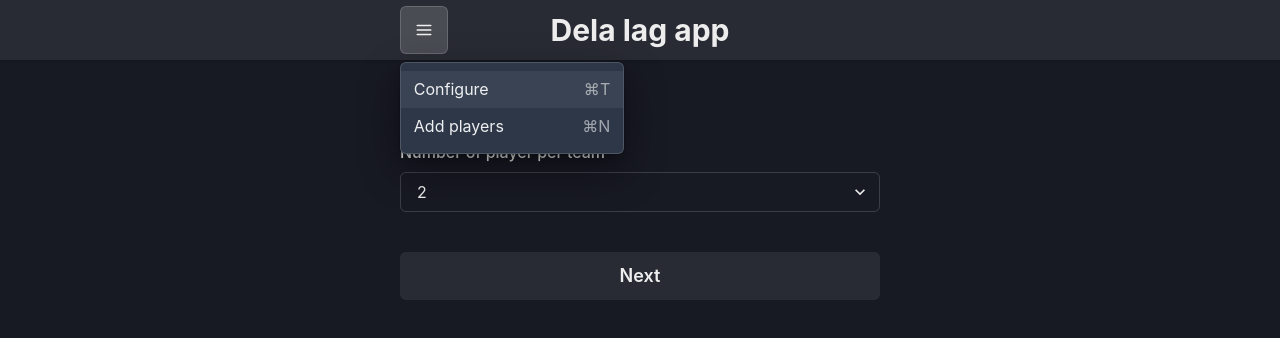
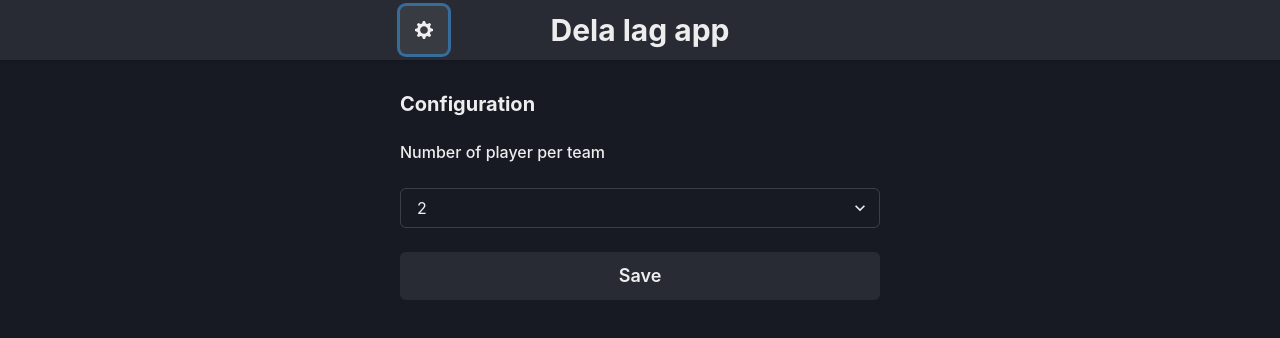
Before and after one commit to iamrane/team-shuffle, a Next.js app: page / in a window 1280 px wide. Both pictures are taken after a click on the button "Settings". Shown: the top 338 px of the page. Built offline with nearby package versions, Linux system fonts and the light colour scheme.

Commit message:
Reorder the views and stuff

```diff
--- a/components/ConfigurationForm.js
+++ b/components/ConfigurationForm.js
@@ -1,34 +1,49 @@
-import {Box, FormControl, FormLabel, Heading, Select, Stack} from "@chakra-ui/react";
+import {Box, Button, FormLabel, Heading, Select, Stack} from "@chakra-ui/react";
 import {useRecoilState} from "recoil";
-import { nrOfPlayersPerTeamState } from '../states';
+import {Field, Form, Formik} from "formik";
+import {nrOfPlayersPerTeamState, viewState} from '../states';
 
 export default function ConfigurationForm() {
+    const [,setView] = useRecoilState(viewState);
     const [nrOfPlayersPerTeam, setNrOfPlayersPerTeam] = useRecoilState(nrOfPlayersPerTeamState);
 
-    function onNrOfPlayersPerTeamChange(event) {
-        const value = parseInt(event.target.value);
-        setNrOfPlayersPerTeam(value);
-    }
-
     return (
+        <Formik
+            onSubmit={(values) => {
+                setNrOfPlayersPerTeam(parseInt(values?.nrOfPlayersPerTeam, 10));
+                setView('players');
+            }}
+            initialValues={{
+                nrOfPlayersPerTeam,
+            }}
+        >
+            {() => (
+                <Form>
+                    <Stack spacing={6}>
                         <Box mt={4}>
                             <Heading size="md" mb={6}>Configuration</Heading>
-
                             <Stack spacing={4}>
-                <FormControl>
-                    <FormLabel htmlFor="numberOfPlayerPerTeam">Number of player per team</FormLabel>
-                    <Select
-                        id="numberOfPlayerPerTeam"
-                        onChange={onNrOfPlayersPerTeamChange}
-                        value={nrOfPlayersPerTeam}
-                    >
+                                <Field name="nrOfPlayersPerTeam">
+                                    {({ field }) => (
+                                        <>
+                                            <FormLabel htmlFor="nrOfPlayersPerTeam">Number of player per team</FormLabel>
+                                            <Select id="nrOfPlayersPerTeam" {...field}>
                                                 <option value="2">2</option>
                                                 <option value="3">3</option>
                                                 <option value="4">4</option>
                                                 <option value="5">5</option>
                                             </Select>
-                </FormControl>
+                                        </>
+                                    )}
+                                </Field>
                             </Stack>
                         </Box>
+                        <Button type="submit" size="lg">
+                            Save
+                        </Button>
+                    </Stack>
+                </Form>
+            )}
+        </Formik>
     );
 }
--- a/components/PlayerForm.js
+++ b/components/PlayerForm.js
@@ -1,8 +1,10 @@
 import {Button, FormControl, FormErrorMessage, FormLabel, Heading, Input, Stack} from "@chakra-ui/react";
-import {Field, Form} from "formik";
+import {Field, Form, Formik} from "formik";
 import {useRecoilState} from "recoil";
-import {AddIcon, ChevronLeftIcon} from "@chakra-ui/icons";
-import { viewState } from '../states';
+import {AddIcon, RepeatIcon} from "@chakra-ui/icons";
+import {viewState, playersState, teamsState, benchState, nrOfPlayersPerTeamState} from '../states';
+import Players from "./Players";
+import {splitTeams} from "../utils";
 
 function validateName(value) {
     let error
@@ -16,18 +18,29 @@ function validateName(value) {
 
 export default function PlayerForm() {
     const [, setView] = useRecoilState(viewState);
+    const [players, setPlayers] = useRecoilState(playersState);
+    const [, setTeams] = useRecoilState(teamsState);
+    const [, setBench] = useRecoilState(benchState);
+    const [nrOfPlayersPerTeam] = useRecoilState(nrOfPlayersPerTeamState);
+
     return (
+        <Stack spacing={6}>
+            <Formik
+                validateOnBlur={false}
+                onSubmit={(values, actions) => {
+                    const name = values?.name;
+                    const level = values?.level;
+                    setPlayers([...players, { name, level }]);
+                    actions.resetForm();
+                }}
+                initialValues={{
+                    name: '',
+                    level: '3',
+                }}
+            >
+                {() => (
                     <Form>
                         <Stack spacing={4}>
-                <Button
-                    size="lg"
-                    alignSelf="start"
-                    leftIcon={<ChevronLeftIcon />}
-                    onClick={() => setView('configuration')}
-                >
-                    Go back
-                </Button>
-
                             <Heading size="md">Add player</Heading>
 
                             <Stack spacing={4} direction="row">
@@ -45,5 +58,24 @@ export default function PlayerForm() {
                             <Button size="lg" type="submit" leftIcon={<AddIcon />}>Add</Button>
                         </Stack>
                     </Form>
+                )}
+            </Formik>
+            {players?.[0] && <Players players={players} />}
+            {players?.[3] && (
+                <Button
+                    size="lg"
+                    onClick={() => {
+                        const [newTeams, newBench] = splitTeams(players, nrOfPlayersPerTeam);
+                        setTeams(newTeams);
+                        setBench(newBench);
+                        setView('teams');
+                    }}
+                    leftIcon={<RepeatIcon />}
+                >
+                    Generate teams
+                </Button>
+            )}
+        </Stack>
+
     );
 }
--- a/components/Teams.js
+++ b/components/Teams.js
@@ -1,16 +1,20 @@
 import {Grid, Heading, Box, Stack, Text, Divider, Button} from "@chakra-ui/react";
 import Bench from './Bench';
 import PlayerAvatar from "./PlayerAvatar";
-import {ChevronLeftIcon} from "@chakra-ui/icons";
+import {ChevronLeftIcon, RepeatIcon} from "@chakra-ui/icons";
 import {useRecoilState} from "recoil";
-import {benchState, teamsState, viewState} from "../states";
+import { playersState, nrOfPlayersPerTeamState, benchState, teamsState, viewState} from "../states";
+import {splitTeams} from "../utils";
 
 export default function Teams() {
     const [, setView] = useRecoilState(viewState);
-    const [teams] = useRecoilState(teamsState);
-    const [bench] = useRecoilState(benchState);
+    const [players] = useRecoilState(playersState);
+    const [nrOfPlayersPerTeam] = useRecoilState(nrOfPlayersPerTeamState);
+    const [teams, setTeams] = useRecoilState(teamsState);
+    const [bench, setBench] = useRecoilState(benchState);
 
     return (
+        <Stack spacing={10}>
             <Stack spacing={4}>
                 <Button
                     size="lg"
@@ -45,5 +49,17 @@ export default function Teams() {
                     </Box>
                 ))}
             </Stack>
+            <Button
+                size="lg"
+                onClick={() => {
+                    const [newTeams, newBench] = splitTeams(players, nrOfPlayersPerTeam);
+                    setTeams(newTeams);
+                    setBench(newBench);
+                }}
+                leftIcon={<RepeatIcon />}
+            >
+                Shuffle teams
+            </Button>
+        </Stack>
     );
 }
--- a/components/Top.js
+++ b/components/Top.js
@@ -1,35 +1,16 @@
-import {Box, Center, Heading, Menu, MenuButton, MenuList, MenuItem, IconButton, Container} from "@chakra-ui/react";
-import { HamburgerIcon } from "@chakra-ui/icons";
+import {Box, Center, Heading, IconButton, Container} from "@chakra-ui/react";
+import { SettingsIcon } from "@chakra-ui/icons";
+import {useRecoilState} from "recoil";
+import { viewState } from "../states";
 
-export default function Top({onMenuClick}) {
-    function handleMenuClick(view) {
-        return event => {
-            event.preventDefault();
-            onMenuClick(view);
-        }
-    }
+export default function Top() {
+    const [, setView] = useRecoilState(viewState);
 
     return (
         <Box zIndex={1} pos="fixed" top={0} left={0} bg="whiteAlpha.200" w="100%" h="60px" boxShadow="base">
             <Container pos="relative" maxW="lg">
                 <Center pos="absolute" top={0} left={0} h="60px" px={4}>
-                    <Menu>
-                        <MenuButton
-                            size="lg"
-                            as={IconButton}
-                            aria-label="Options"
-                            icon={<HamburgerIcon />}
-                            variant="outline"
-                        />
-                        <MenuList>
-                            <MenuItem command="⌘T" onClick={handleMenuClick('configuration')}>
-                                Configure
-                            </MenuItem>
-                            <MenuItem command="⌘N" onClick={handleMenuClick('players')}>
-                                Add players
-                            </MenuItem>
-                        </MenuList>
-                    </Menu>
+                    <IconButton size="lg" onClick={() => setView('configuration')} aria-label="Settings" icon={<SettingsIcon />} />
                 </Center>
                 <Center h="60px" w="100%">
                     <Heading size="lg">Dela lag app</Heading>
--- a/pages/index.js
+++ b/pages/index.js
@@ -1,30 +1,17 @@
 import Head from 'next/head'
-import {Formik} from "formik";
 import {useRecoilState} from "recoil";
-import { Container, Stack, Button } from "@chakra-ui/react";
-import {RepeatIcon} from "@chakra-ui/icons";
+import { Container } from "@chakra-ui/react";
 import Top from '../components/Top';
 import ConfigurationForm from '../components/ConfigurationForm';
 import PlayerForm from '../components/PlayerForm';
-import Players from '../components/Players';
 import Teams from '../components/Teams';
-import { viewState, nrOfPlayersPerTeamState, benchState, teamsState, playersState } from '../states';
-import { splitTeams } from "../utils";
+import { viewState, benchState, teamsState } from '../states';
 
 export default function Home() {
-    const [view, setView] = useRecoilState(viewState);
-    const [players, setPlayers] = useRecoilState(playersState);
-    const [teams, setTeams] = useRecoilState(teamsState);
-    const [bench, setBench] = useRecoilState(benchState);
-    const [nrOfPlayersPerTeam] = useRecoilState(nrOfPlayersPerTeamState);
+    const [view] = useRecoilState(viewState);
+    const [teams] = useRecoilState(teamsState);
+    const [bench] = useRecoilState(benchState);
 
-    console.log('teams', teams);
-
-    function handleGenerateTeams() {
-        const [newTeams, newBench] = splitTeams(players, nrOfPlayersPerTeam);
-        setTeams(newTeams);
-        setBench(newBench);
-    }
 
     return (
         <Container maxW="lg" py={4} mt="60px">
@@ -34,62 +21,10 @@ export default function Home() {
                 <link rel="icon" href="/favicon.ico" />
             </Head>
 
-            <Top onMenuClick={setView} />
-
-            {view === 'configuration' && (
-                <Stack spacing={10}>
-                    <ConfigurationForm />
-                    <Button size="lg" onClick={() => setView('players')}>
-                        Next
-                    </Button>
-                </Stack>
-            )}
-
-            {view === 'players' && (
-                <Stack spacing={6}>
-                    <Formik
-                        validateOnBlur={false}
-                        onSubmit={(values, actions) => {
-                            const name = values?.name;
-                            const level = values?.level;
-                            setPlayers([...players, { name, level }]);
-                            actions.resetForm();
-                        }}
-                        initialValues={{
-                            name: '',
-                            level: '3',
-                        }}
-                    >
-                        {() => <PlayerForm />}
-                    </Formik>
-                    {players?.[0] && <Players players={players} />}
-                    {players?.[3] && (
-                        <Button
-                            size="lg"
-                            onClick={() => {
-                                handleGenerateTeams();
-                                setView('teams');
-                            }}
-                            leftIcon={<RepeatIcon />}
-                        >
-                            Generate teams
-                        </Button>
-                    )}
-                </Stack>
-            )}
-
-            {view === 'teams' && (
-                <Stack spacing={10}>
-                    <Teams teams={teams} bench={bench} />
-                    <Button
-                        size="lg"
-                        onClick={handleGenerateTeams}
-                        leftIcon={<RepeatIcon />}
-                    >
-                        Shuffle teams
-                    </Button>
-                </Stack>
-            )}
+            <Top />
+            {view === 'configuration' && <ConfigurationForm />}
+            {view === 'players' && <PlayerForm /> }
+            {view === 'teams' && <Teams teams={teams} bench={bench} />}
         </Container>
     )
 }
--- a/states/index.js
+++ b/states/index.js
@@ -2,7 +2,7 @@ import {atom} from "recoil";
 
 export const viewState = atom({
     key: 'viewState',
-    default: 'configuration',
+    default: 'players',
 });
 
 export const nrOfPlayersPerTeamState = atom({
```
Lines whose indentation alone changed are shown as unchanged.
